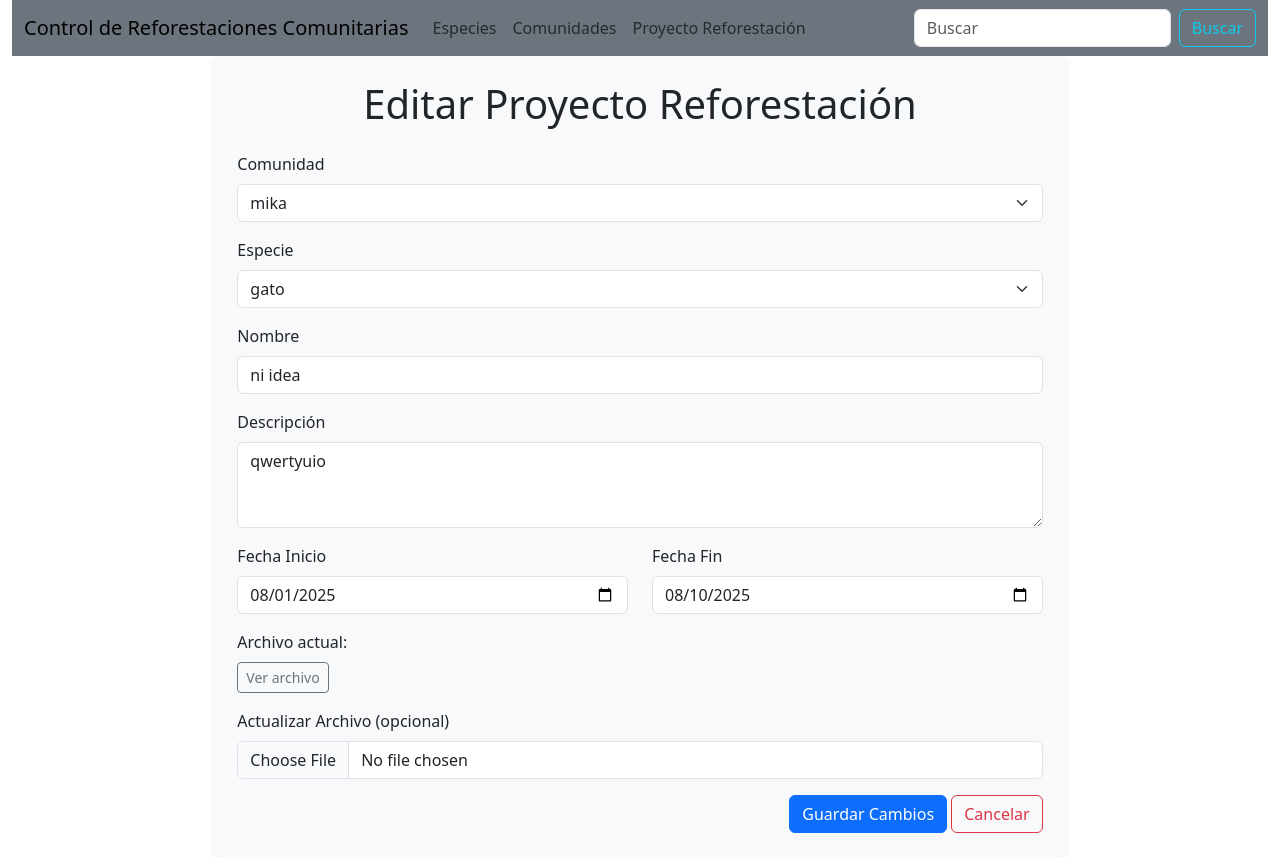
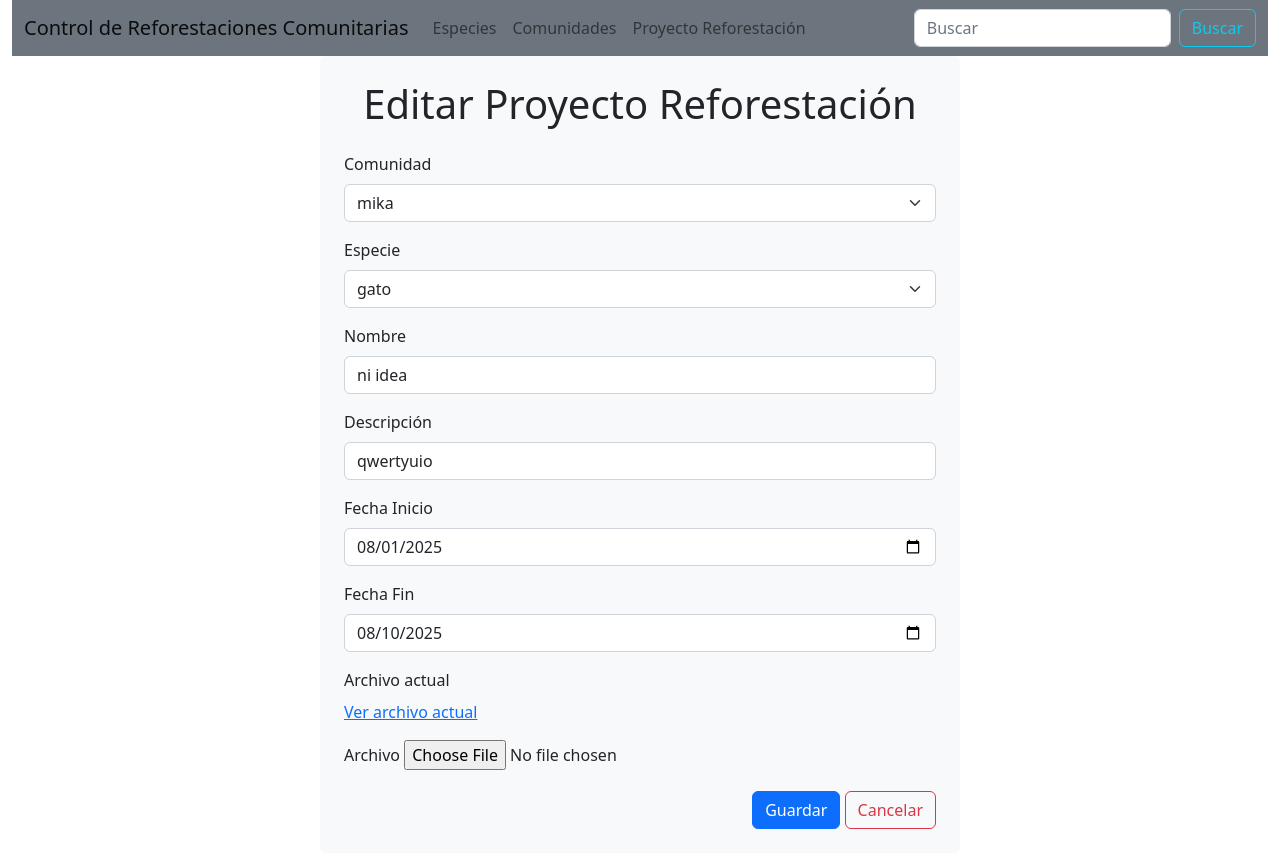
Before and after one commit to borispardo/Reforestacion, a Django app: page /proyecto/editar/2/ in a window 1280 px wide. Shown: the top 857 px of the page. Run offline with Django 5.2, Linux system fonts and the light colour scheme; data comes from the database, SQL or seed files in the repository; some libraries are stand-ins or nearby versions.

Commit message:
Librerias

```diff
--- a/Aplicaciones/Proyecto/templates/proyecto/editar.html
+++ b/Aplicaciones/Proyecto/templates/proyecto/editar.html
@@ -1,18 +1,18 @@
 {% extends "plantilla.html" %}
 {% block contenido %}
 
-<div class="row justify-content-center">
-    <div class="col-md-8 bg-light p-4 rounded shadow-sm">
+<div class="row">
+    <div class="col-md-3"></div>
+    <div class="col-md-6 bg-light p-4 rounded">
         <h1 class="mb-4 text-center">Editar Proyecto Reforestación</h1>
 
         <form action="{% url 'procesar_edicion_proyecto' %}" method="post" enctype="multipart/form-data">
             {% csrf_token %}
             <input type="hidden" name="id" value="{{ proyectoEditar.id }}">
 
-            <!-- Comunidad -->
             <div class="mb-3">
                 <label for="comunidad" class="form-label">Comunidad</label>
-                <select name="comunidad" id="comunidad" class="form-select" required>
+                <select name="comunidad" id="comunidad" class="form-select">
                     <option value="">Seleccione...</option>
                     {% for comunidad in comunidades %}
                     <option value="{{ comunidad.id }}" {% if comunidad.id == proyectoEditar.comunidad.id %}selected{% endif %}>
@@ -22,10 +22,9 @@
                 </select>
             </div>
 
-            <!-- Especie -->
             <div class="mb-3">
                 <label for="especie" class="form-label">Especie</label>
-                <select name="especie" id="especie" class="form-select" required>
+                <select name="especie" id="especie" class="form-select">
                     <option value="">Seleccione...</option>
                     {% for especie in especies %}
                     <option value="{{ especie.id }}" {% if especie.id == proyectoEditar.especie.id %}selected{% endif %}>
@@ -35,53 +34,43 @@
                 </select>
             </div>
 
-            <!-- Nombre -->
             <div class="mb-3">
                 <label for="nombre" class="form-label">Nombre</label>
-                <input type="text" name="nombre" id="nombre" class="form-control" value="{{ proyectoEditar.nombre }}" required>
+                <input type="text" name="nombre" id="nombre" class="form-control" value="{{ proyectoEditar.nombre }}">
             </div>
 
-            <!-- Descripción -->
             <div class="mb-3">
                 <label for="descripcion" class="form-label">Descripción</label>
-                <textarea name="descripcion" id="descripcion" class="form-control" rows="3" required>{{ proyectoEditar.descripcion }}</textarea>
+                <input type="text" name="descripcion" id="descripcion" class="form-control" value="{{ proyectoEditar.descripcion }}">
             </div>
 
-            <!-- Fechas -->
-            <div class="row">
-                <div class="col-md-6 mb-3">
-                    <label for="fecha_inicio" class="form-label">Fecha Inicio</label>
-                    <input type="date" name="fecha_inicio" id="fecha_inicio" class="form-control" value="{{ proyectoEditar.fecha_inicio|date:'Y-m-d' }}" required>
-                </div>
-                <div class="col-md-6 mb-3">
-                    <label for="fecha_fin" class="form-label">Fecha Fin</label>
-                    <input type="date" name="fecha_fin" id="fecha_fin" class="form-control" value="{{ proyectoEditar.fecha_fin|date:'Y-m-d' }}" required>
-                </div>
+            <div class="mb-3">
+                <label for="fecha_inicio" class="form-label">Fecha Inicio</label>
+                <input type="date" name="fecha_inicio" id="fecha_inicio" class="form-control" value="{{ proyectoEditar.fecha_inicio|date:'Y-m-d' }}">
             </div>
 
-            <!-- Archivo actual -->
+            <div class="mb-3">
+                <label for="fecha_fin" class="form-label">Fecha Fin</label>
+                <input type="date" name="fecha_fin" id="fecha_fin" class="form-control" value="{{ proyectoEditar.fecha_fin|date:'Y-m-d' }}">
+            </div>
+
+            <label for="archivo" class="form-label">Archivo actual</label>
             {% if proyectoEditar.archivo %}
-                <div class="mb-3">
-                    <label class="form-label">Archivo actual:</label><br>
-                    <a href="{{ proyectoEditar.archivo.url }}" target="_blank" class="btn btn-outline-secondary btn-sm">
-                        Ver archivo
-                    </a>
-                </div>
+                <p><a href="{{ proyectoEditar.archivo.url }}" target="_blank">Ver archivo actual</a></p>
             {% endif %}
 
-            <!-- Subir nuevo archivo -->
             <div class="mb-3">
-                <label for="archivo" class="form-label">Actualizar Archivo (opcional)</label>
-                <input id="archivo" name="archivo" type="file" class="form-control" accept="application/pdf">
+                <label for="archivo" class="form-label">Archivo</label>
+                <input id="archivo" name="archivo" type="file" class="file" data-browse-on-zone-click="true" accept="application/pdf">
             </div>
 
-            <!-- Botones -->
             <div class="text-end">
-                <button type="submit" class="btn btn-primary">Guardar Cambios</button>
-                <a href="{% url 'lista_proyecto' %}" class="btn btn-outline-danger">Cancelar</a>
+                <button type="submit" class="btn btn-primary">Guardar</button>
+                <a class="btn btn-outline-danger" href="{% url 'lista_proyecto' %}">Cancelar</a>
             </div>
         </form>
     </div>
+    <div class="col-md-3"></div>
 </div>
 
 {% endblock %}
--- a/templates/plantilla.html
+++ b/templates/plantilla.html
@@ -3,15 +3,97 @@
 <head>
     <meta charset="UTF-8">
     <meta name="viewport" content="width=device-width, initial-scale=1.0">
-    <title></title>
-    <!-- Importando archivos Js de Boostrap-->
-    <script src="https://cdnjs.cloudflare.com/ajax/libs/bootstrap/5.3.3/js/bootstrap.min.js" integrity="sha512-ykZ1QQr0Jy/4ZkvKuqWn4iF3lqPZyij9iRv6sGqLRdTPkY69YX6+7wvVGmsdBbiIfN/8OdsI7HABjvEok6ZopQ==" crossorigin="anonymous" referrerpolicy="no-referrer"></script>
-    <!--  Importar Css de Boostrap -->
-    <link rel="stylesheet" href="https://cdnjs.cloudflare.com/ajax/libs/bootstrap/5.3.3/css/bootstrap.min.css" integrity="sha512-jnSuA4Ss2PkkikSOLtYs8BlYIeeIK1h99ty4YfvRPAlzr377vr3CXDb7sb7eEEBYjDtcYj+AjBH3FLv5uSJuXg==" crossorigin="anonymous" referrerpolicy="no-referrer" />
-    <!--  Importar iconos de Font Awesome -->
-    <link rel="stylesheet" href="https://cdnjs.cloudflare.com/ajax/libs/font-awesome/6.7.2/css/all.min.css" integrity="sha512-Evv84Mr4kqVGRNSgIGL/F/aIDqQb7xQ2vcrdIwxfjThSH8CSR7PBEakCr51Ck+w+/U6swU2Im1vVX0SVk9ABhg==" crossorigin="anonymous" referrerpolicy="no-referrer" />
-    <!--Importamos archivo JS de SweetAlert-->
+    <title> Control de Reforestaciones Comunitarias</title>
+
+    <!-- 1. jQuery -->
+    <script src="https://code.jquery.com/jquery-3.7.1.js"
+            integrity="sha256-eKhayi8LEQwp4NKxN+CfCh+3qOVUtJn3QNZ0TciWLP4="
+            crossorigin="anonymous"></script>
+
+    <!-- 2. jQuery Validation -->
+    <script src="https://cdn.jsdelivr.net/npm/jquery-validation@1.19.5/dist/jquery.validate.js"></script>
+
+    <!-- 3. Bootstrap y dependencias -->
+    <link href="https://cdn.jsdelivr.net/npm/bootstrap@5.2.3/dist/css/bootstrap.min.css" rel="stylesheet"
+            integrity="sha384-rbsA2VBKQhggwzxH7pPCaAqO46MgnOM80zW1RWuH61DGLwZJEdK2Kadq2F9CUG65" crossorigin="anonymous">
+    <script src="https://cdn.jsdelivr.net/npm/bootstrap@5.2.3/dist/js/bootstrap.bundle.min.js"
+            integrity="sha384-kenU1KFdBIe4zVF0s0G1M5b4hcpxyD9F7jL+jjXkk+Q2h455rYXK/7HAuoJl+0I4" crossorigin="anonymous"></script>
+
+    <!-- 4. FontAwesome -->
+    <link rel="stylesheet" href="https://cdnjs.cloudflare.com/ajax/libs/font-awesome/6.7.2/css/all.min.css"
+            integrity="sha512-Evv84Mr4kqVGRNSgIGL/F/aIDqQb7xQ2vcrdIwxfjThSH8CSR7PBEakCr51Ck+w+/U6swU2Im1vVX0SVk9ABhg=="
+            crossorigin="anonymous" referrerpolicy="no-referrer" />
+
+    <!-- 5. SweetAlert -->
     <script src="https://cdn.jsdelivr.net/npm/sweetalert2@11"></script>
+
+    <!-- 6. DataTables core -->
+    <link rel="stylesheet" href="https://cdn.datatables.net/2.3.1/css/dataTables.dataTables.min.css">
+    <script src="https://cdn.datatables.net/2.3.1/js/dataTables.min.js"></script>
+
+    <!-- 7. DataTables Botones -->
+    <link rel="stylesheet" href="https://cdn.datatables.net/buttons/3.2.3/css/buttons.dataTables.min.css">
+    <script src="https://cdn.datatables.net/buttons/3.2.3/js/dataTables.buttons.min.js"></script>
+    <script src="https://cdnjs.cloudflare.com/ajax/libs/jszip/3.10.1/jszip.min.js"></script>
+    <script src="https://cdnjs.cloudflare.com/ajax/libs/pdfmake/0.2.7/pdfmake.min.js"></script>
+    <script src="https://cdnjs.cloudflare.com/ajax/libs/pdfmake/0.2.7/vfs_fonts.js"></script>
+    <script src="https://cdn.datatables.net/buttons/3.2.3/js/buttons.html5.min.js"></script>
+    <script src="https://cdn.datatables.net/buttons/3.2.3/js/buttons.print.min.js"></script>
+
+    <!-- 8. FileInput -->
+    <link rel="stylesheet" href="https://cdnjs.cloudflare.com/ajax/libs/bootstrap-fileinput/5.5.4/css/fileinput.min.css"
+            integrity="sha512-yDVMONIXJPPAoULZ92Ygngsn8ZUGB4ejm6fCc6q9ZvdH8blFAOgg75XZSEaAJ5m4E/yPI1BAi5fF2axMHVuZ5w=="
+            crossorigin="anonymous" referrerpolicy="no-referrer" />
+    <script src="https://cdnjs.cloudflare.com/ajax/libs/bootstrap-fileinput/5.5.4/js/fileinput.min.js"
+            integrity="sha512-0wQvB58Ha5coWmcgtg4f11CTSSxfrfLClUp9Vy0qhzYzCZDSnoB4Vhu5JXJFs7rU24LE6JsH+6hpP7vQ22lk5w=="
+            crossorigin="anonymous" referrerpolicy="no-referrer"></script>
+    <script src="https://cdnjs.cloudflare.com/ajax/libs/bootstrap-fileinput/5.5.0/js/locales/es.min.js"></script>
+    <!-- DataTables CSS y JS -->
+        <link rel="stylesheet" href="https://cdn.datatables.net/2.3.2/css/dataTables.dataTables.min.css">
+        <script src="https://cdn.datatables.net/2.3.2/js/dataTables.min.js"></script>
+
+        <!-- Librerías para exportación -->
+        <link rel="stylesheet" href="https://cdn.datatables.net/buttons/2.4.2/css/buttons.dataTables.min.css">
+        <script src="https://cdn.datatables.net/buttons/2.4.2/js/dataTables.buttons.min.js"></script>
+        <script src="https://cdn.datatables.net/buttons/2.4.2/js/buttons.html5.min.js"></script>
+        <script src="https://cdn.datatables.net/buttons/2.4.2/js/buttons.print.min.js"></script>
+        <script src="https://cdnjs.cloudflare.com/ajax/libs/jszip/3.10.1/jszip.min.js"></script>
+        <script src="https://cdnjs.cloudflare.com/ajax/libs/pdfmake/0.2.7/pdfmake.min.js"></script>
+        <script src="https://cdnjs.cloudflare.com/ajax/libs/pdfmake/0.2.7/vfs_fonts.js"></script>
+
+        <!-- CSS para los botones -->
+        <link rel="stylesheet" href="https://cdn.datatables.net/buttons/3.2.3/css/buttons.dataTables.min.css">
+
+    <!-- 9. Inicialización DataTable -->
+    <script>
+        $(document).ready(function() {
+        let table = new DataTable('#tbl_mensajes', {
+            language: {
+            url: 'https://cdn.datatables.net/plug-ins/2.3.1/i18n/es-ES.json'
+            },
+            dom: 'Bfrtip',
+            buttons: [
+            'copy',
+            'csv',
+            'excel',
+            'pdf',
+            'print'
+            ]
+        });
+        });
+    </script>
+
+    <!-- 10. Estilos personalizados -->
+    <style>
+        .error {
+        color: red;
+        font-weight: bold;
+        }
+
+        .form-control.error {
+        border: 1px solid red;
+        }
+    </style>
 </head>
 <body class="container-fluid">
     <nav class="navbar navbar-expand-lg bg-secondary">
@@ -40,8 +122,11 @@
         </div>
     </nav>
 
-    {% block contenido %}
-    {% endblock %}
+    <div class = "container"></div>
+        {% block contenido %}
+        {% endblock %}
+
+    </div>
 
     <div class="row bg-secondary mt-4" style="padding:20px; color: white;">
         <div class="col-md-4 text-center">
@@ -55,17 +140,42 @@
             <h4>Latacunga 2025</h4>
         </div>
     </div>
+
+    <!-- Mensaje de éxito -->
     {% if messages %}
-      {% for message in messages %}
+        {% for mensaje in messages %}
         <script>
-          Swal.fire({
-            title: "CONFIRMACIÓN",
-            text: "{{ message }}",
+            Swal.fire({
+            title: "GUARDADO EXITOSAMENTE",
+            text: "{{ mensaje }}",
             icon: "success",
-          });
+            confirmButtonColor: "#3085d6"
+            });
         </script>
-      {% endfor %}
+        {% endfor %}
     {% endif %}
+
+    <!-- Confirmación previa de eliminación -->
+    <script>
+        function confirmarEliminacion(event, id) {
+        event.preventDefault();
+        Swal.fire({
+            title: "¿Está seguro de eliminar?",
+            text: "Esta acción no se puede deshacer",
+            icon: "warning",
+            showCancelButton: true,
+            confirmButtonColor: "#d33",
+            cancelButtonColor: "#3085d6",
+            confirmButtonText: "Sí, eliminar",
+            cancelButtonText: "Cancelar"
+        }).then((result) => {
+            if (result.isConfirmed) {
+            window.location.href = "/eliminarMensaje/" + id;
+            }
+        });
+        }
+    </script>
+
 
 </body>
 </html>
```
